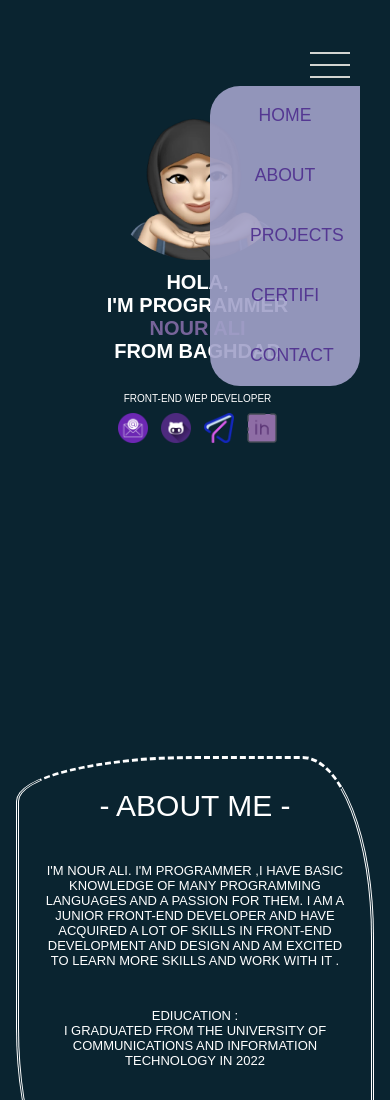
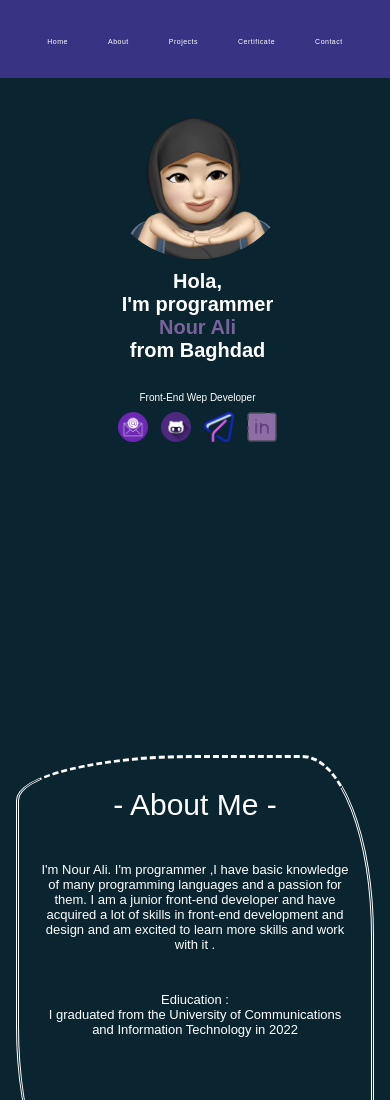
Before and after one commit to i7797/Nura-Portfolio, a plain HTML site: page index.html in a window 390 px wide. Shown: the top 1100 px of the page. Drawn offline with Linux system fonts and the light colour scheme.

Commit message:
nav change

```diff
--- a/app.js
+++ b/app.js
@@ -1,9 +1,10 @@
-function myButton() {
+/*function myButton() {
     let myMenu=document.getElementById('menu');
     let myContainer=document.getElementsByClassName('menu-container');
 
     if(myMenu.style.display ==='none' ){
         myMenu.style.display='block';
+        myContainer.style.visibility= 'hidden';
 
     }
     else{
--- a/index.html
+++ b/index.html
@@ -22,7 +22,7 @@
         <li><a href="#certificate">Certificate</a></li>
         <li><a href="#contact">Contact</a></li>
       </ul>
-      <div class="burger-menue">
+     <!-- <div class="burger-menue">
         <button onclick="myButton()"><img class="menu" src="./img/icon/icons8-menu-100.png" alt="menu"></button>
 
         <div class="menu-container" id="menu">
@@ -35,7 +35,7 @@
         </div>
       </div>
     </nav>
-    </div>
+    </div>-->
 
   </header>
 
--- a/style.css
+++ b/style.css
@@ -11,7 +11,7 @@ html {
 }
 
 body {
-    text-transform: uppercase;
+
     background-color: rgb(10, 36, 48);
 }
 
@@ -158,9 +158,9 @@ body {
 
 .navbar {
     display: flex;
-    justify-content: space-between;
+    justify-content: space-around;
     width: screen;
-
+    background-color: #403793d8;
     padding-top: 30px;
     padding-bottom: 30px;
 
@@ -169,6 +169,7 @@ body {
 
 .list {
     display: flex;
+
 }
 
 .list li {
@@ -212,7 +213,7 @@ li a:hover {
 li a:hover:after {
     width: 100%;
 }
-
+/*
 .menu {
 
     margin-top: 15px;
@@ -270,7 +271,7 @@ li a:hover:after {
 
 
 
-
+*/
 
 /*header*/
 /**/
@@ -1026,7 +1027,9 @@ footer {
     .list {
         margin: auto;
         position: relative;
-        left: -80px
+        margin-left: 10px;
+
+
     }
 
     .burger-menue {
@@ -1133,7 +1136,7 @@ footer {
 
 
     .burger-menue {
-        display: block;
+        display: none;
 
     }
 
@@ -1354,7 +1357,7 @@ footer {
     .list {
         margin: auto;
         position: relative;
-        left: -60px
+
     }
 
     .burger-menue {
@@ -1458,17 +1461,18 @@ footer {
         right: 30em;
     }
     .list li {
-        display: none;
-
-    }
-
-    .list {
-        margin: auto;
-
-    }
-
+        display: block;
+
+    }
+
+
+.list li a {
+    font-size: 1rem;
+    color: #FFF;
+
+}
     .burger-menue {
-        display: block;
+        display:none;
 
 
     }
@@ -1479,7 +1483,7 @@ footer {
     }
 
     .logo {
-        margin-top: -50px;
+        margin-top: -20px;
         margin-left: 200px;
         margin-right: auto;
         width: 50%;
@@ -1487,7 +1491,7 @@ footer {
     }
 
     .logo-text {
-        margin-top: -90px;
+        margin-top: -120px;
         margin-left: 200px;
         margin-right: auto;
         width: 50%;
@@ -1581,7 +1585,7 @@ footer {
         right: 30em;
     }
     .list li {
-        display: none;
+        display:block;
 
     }
 
@@ -1590,11 +1594,7 @@ footer {
 
     }
 
-    .burger-menue {
-        display: block;
-
-
-    }
+
 
     #section-logo {
        display: block;
@@ -1643,7 +1643,7 @@ footer {
     }
 
     .logo {
-        margin-top: -50px;
+        margin-top: -20px;
         margin-left: 180px;
         margin-right: auto;
         width: 50%;
@@ -1651,7 +1651,7 @@ footer {
     }
 
     .logo-text {
-        margin-top: -90px;
+        margin-top: -120px;
         margin-left: 180px;
         margin-right: auto;
         width: 50%;
@@ -1861,17 +1861,19 @@ footer {
     }
 
     .list li {
-        display: none;
-
-    }
-
-    .list {
-        margin: auto;
-
-    }
+        display:block;
+
+    }
+
+
+.list li a {
+    font-size: 7px;
+    color: #FFF;
+
+}
 
     .burger-menue {
-        display: block;
+        display:none;
 
 
     }
@@ -1942,7 +1944,7 @@ footer {
     }
 
     .logo {
-        margin-top: -50px;
+        margin-top: -10px;
         margin-left: 100px;
         margin-right: auto;
         width: 50%;
```
